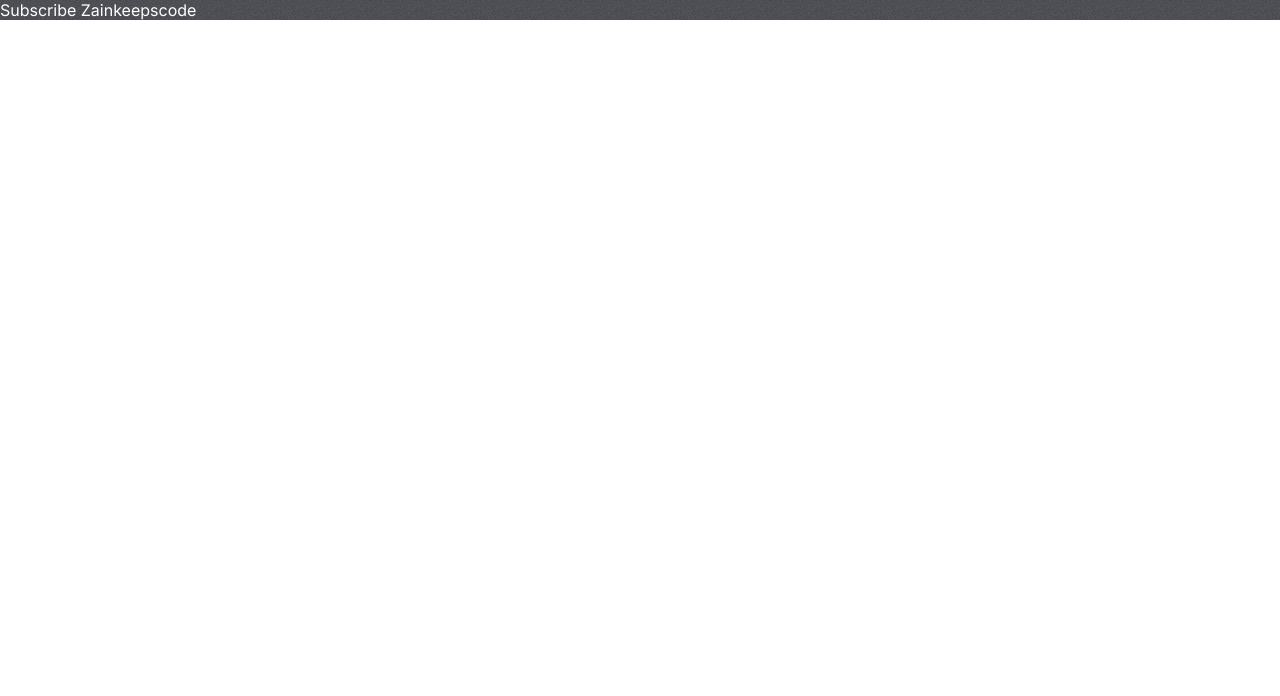
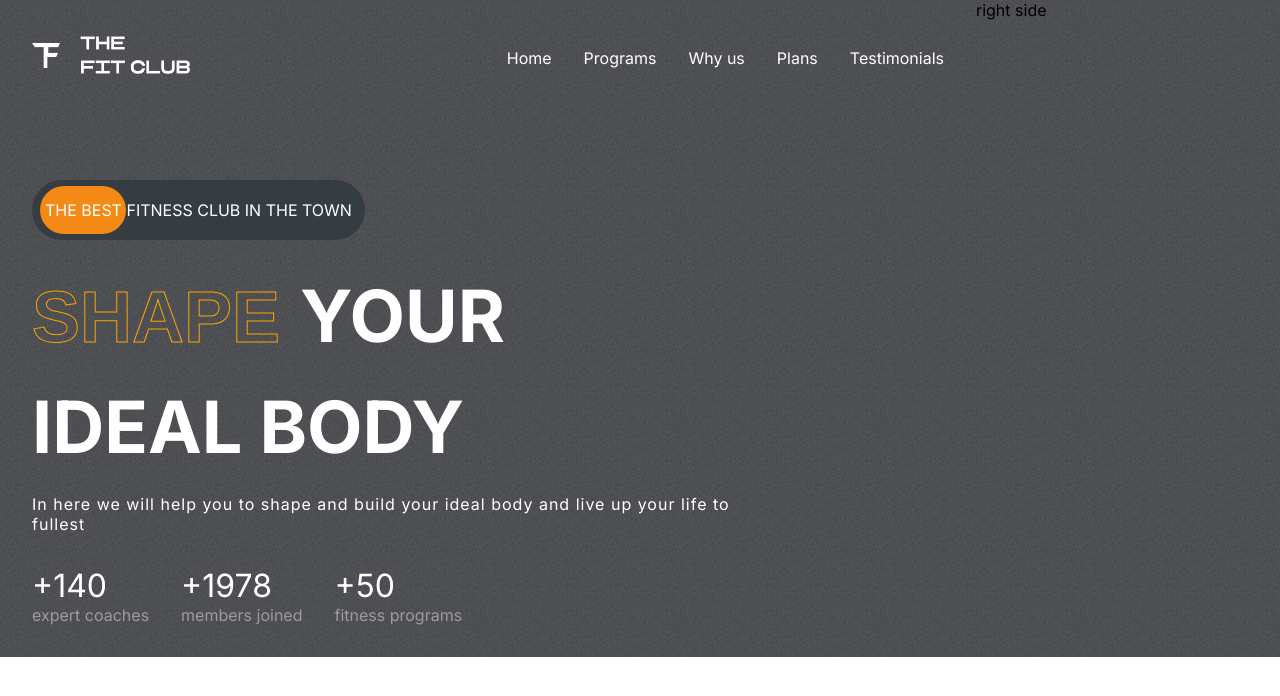
Before and after one commit to Moballigh5225/Gymwebsite, a React (Create React App) app: page / in a window 1280 px wide. Shown: the top 696 px of the page. Built offline with nearby package versions, Linux system fonts and the light colour scheme.

Commit message:
updated header

```diff
--- a/src/App.css
+++ b/src/App.css
@@ -1,12 +1,12 @@
 /* make variables */
 :root {
-  --lightgray: #D9D9D9;
+  --lightgray: #d9d9d9;
   --gray: #9c9c9c;
   --orange: #f48915;
-  --darkGrey: #464D53;
+  --darkGrey: #464d53;
   --caloryCard: #656565;
   --planCard: linear-gradient(210.41deg, #fa5042 1.14%, #ffa739 100.75%);
-  --appColor:  #3c3f45;
+  --appColor: #3c3f45;
 }
 
 .App {
@@ -18,6 +18,13 @@
   gap: 6rem;
   overflow: hidden;
 }
-::-webkit-scrollbar{
+::-webkit-scrollbar {
   display: none;
 }
+
+.stroke-text {
+  color: transparent;
+  font-family: Arial, Helvetica, sans-serif;
+  -webkit-text-stroke-width: 1px;
+  -webkit-text-stroke-color: orange;
+}
--- a/src/App.js
+++ b/src/App.js
@@ -1,8 +1,9 @@
-import './App.css';
+import "./App.css";
+import Hero from "./components/Hero/Hero";
 function App() {
   return (
     <div className="App">
-          <span style={{color: 'white'}}>Subscribe Zainkeepscode</span>
+      <Hero />
     </div>
   );
 }
--- /dev/null
+++ b/src/components/Header/Header.jsx
@@ -0,0 +1,21 @@
+import React from "react";
+import "./header.css";
+import Logo from "../../assets/logo.png";
+
+const Header = () => {
+  return (
+    <div className="header">
+      <img src={Logo} alt="" className="header-logo" />
+
+      <ul className="header-menu">
+        <li>Home</li>
+        <li>Programs</li>
+        <li>Why us</li>
+        <li>Plans</li>
+        <li>Testimonials</li>
+      </ul>
+    </div>
+  );
+};
+
+export default Header;
--- /dev/null
+++ b/src/components/Header/header.css
@@ -0,0 +1,20 @@
+.header {
+  display: flex;
+  justify-content: space-between;
+}
+
+.header-logo {
+  width: 10rem;
+  height: 3rem;
+}
+.header-menu {
+  list-style: none;
+  display: flex;
+  gap: 2rem;
+  color: white;
+}
+
+.header-menu > li:hover {
+  color: var(--orange);
+  cursor: pointer;
+}
--- /dev/null
+++ b/src/components/Hero/Hero.jsx
@@ -0,0 +1,55 @@
+import React from "react";
+import "./hero.css";
+import Header from "../Header/Header";
+
+const Hero = () => {
+  return (
+    <div className="hero">
+      <div className="left-h">
+        <Header />
+
+        {/* the best ad structure */}
+
+        <div className="the-best-ad">
+          <div></div>
+          <span>the best fitness club in the town</span>
+        </div>
+
+        {/* Hero Heading */}
+        <div className="hero-text">
+          <div>
+            <span className="stroke-text">Shape </span>
+            <span>Your</span>
+          </div>
+          <div>
+            <span>Ideal Body </span>
+          </div>
+          <div>
+            <span>
+              In here we will help you to shape and build your ideal body and
+              live up your life to fullest
+            </span>
+          </div>
+        </div>
+        {/* Figures-Number Display */}
+        <div className="figures">
+          <div>
+            <span>+140</span>
+            <span>expert coaches</span>
+          </div>
+          <div>
+            <span>+1978</span>
+            <span>members joined</span>
+          </div>
+          <div>
+            <span>+50</span>
+            <span>fitness programs</span>
+          </div>
+        </div>
+      </div>
+      <div className="right-h">right side</div>
+    </div>
+  );
+};
+
+export default Hero;
--- /dev/null
+++ b/src/components/Hero/hero.css
@@ -0,0 +1,77 @@
+.hero {
+  display: flex;
+  justify-content: space-between;
+}
+
+.left-h {
+  flex: 3;
+  padding: 2rem;
+  padding-top: 1.5 rem;
+  display: flex;
+  gap: 2rem;
+  flex-direction: column;
+}
+.right-h {
+  flex: 1;
+}
+.the-best-ad {
+  margin-top: 4rem;
+  background-color: #363d42;
+  border-radius: 4rem;
+  width: fit-content;
+  padding: 20px 13px;
+  text-transform: uppercase;
+  color: white;
+  position: relative;
+  display: flex;
+  align-items: center;
+  justify-content: flex-start;
+}
+.the-best-ad > span {
+  z-index: 2;
+}
+.the-best-ad > div {
+  position: absolute;
+  background-color: var(--orange);
+  width: 5.4rem;
+  height: 80%;
+  left: 8px;
+  border-radius: 3rem;
+  z-index: 1;
+}
+.hero-text {
+  display: flex;
+  flex-direction: column;
+  gap: 1.5rem;
+  text-transform: uppercase;
+  font-size: 4.5rem;
+  font-weight: bold;
+  color: white;
+  text-overflow: inherit;
+}
+
+/* here is the way you can select any div without className */
+.hero-text > div:nth-of-type(3) {
+  font-size: 1rem;
+  font-weight: 200;
+  text-transform: none;
+  letter-spacing: 1px;
+  width: 80%;
+}
+.figures {
+  display: flex;
+  gap: 2rem;
+}
+
+.figures > div {
+  display: flex;
+  flex-direction: column;
+}
+.figures > div > span:nth-of-type(1) {
+  color: white;
+  font-size: 2rem;
+}
+.figures > div > span:nth-of-type(2) {
+  color: var(--gray);
+  text-transform: none;
+}
```
Also changed, not shown: 2 other files (tests, documents, lock files or other folders).
